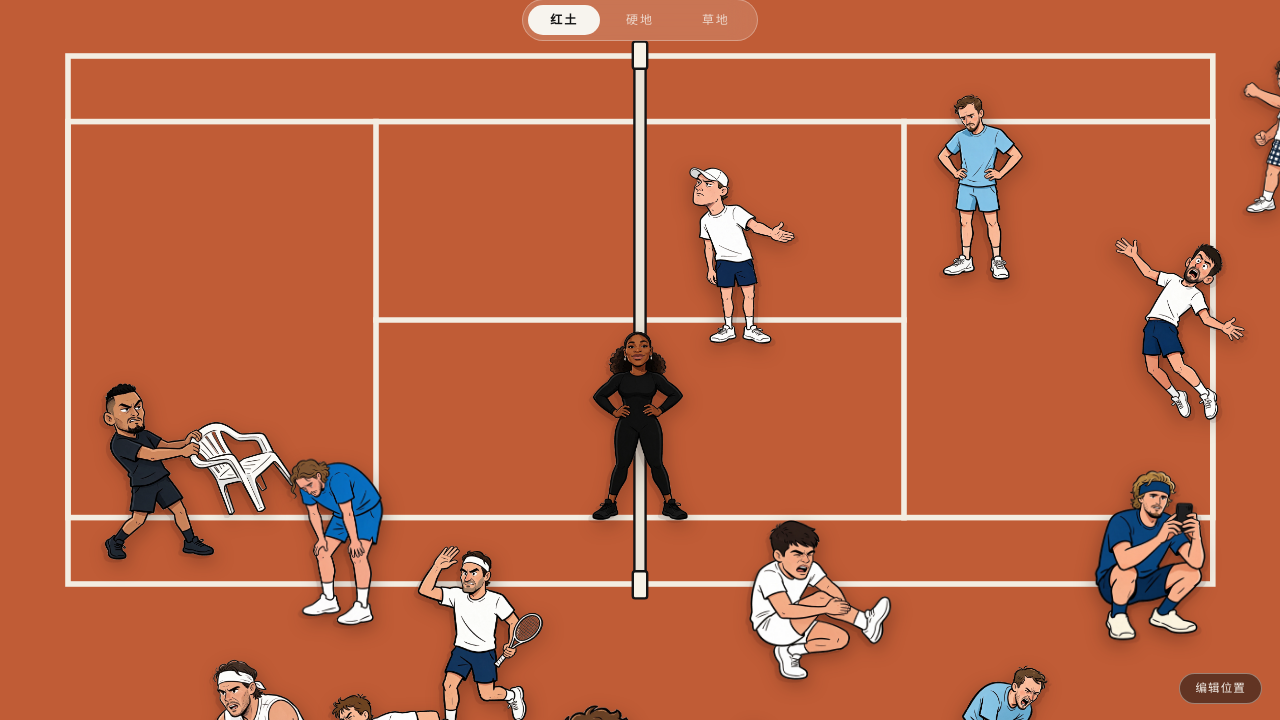
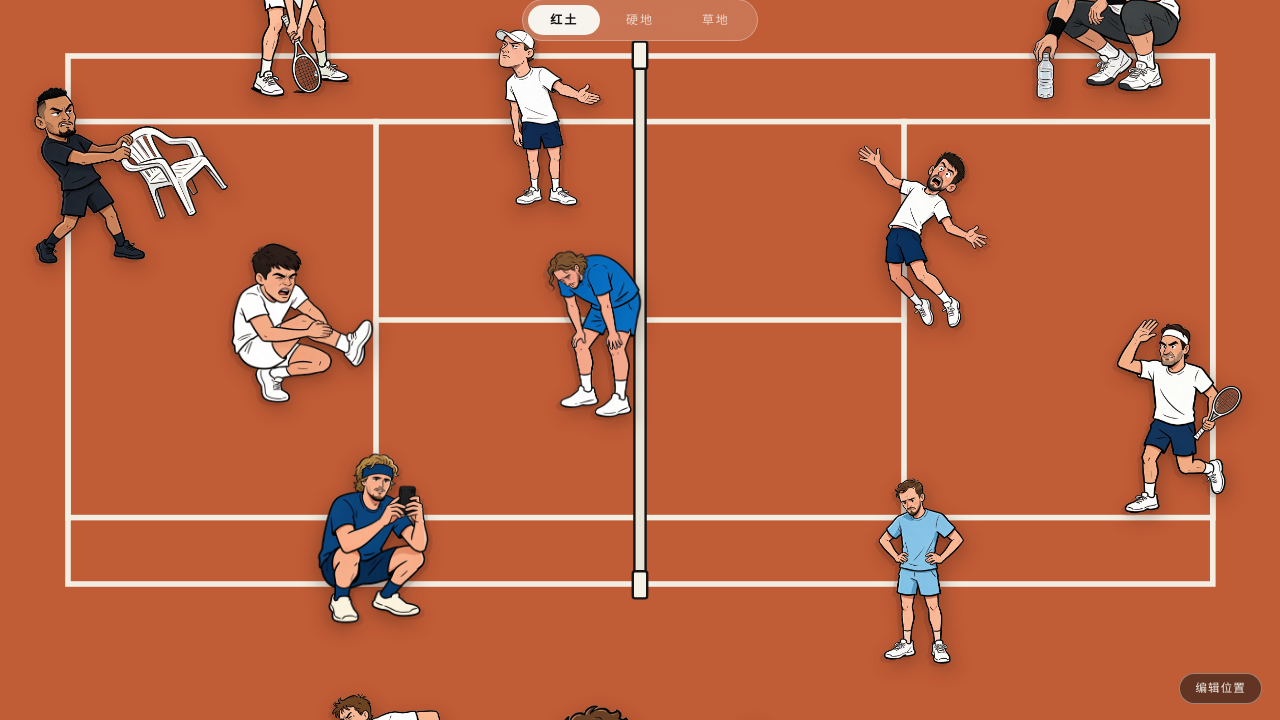
Before and after one commit to lochukin/drama-court, a plain HTML site: page index.html in a window 1280 px wide. Shown: the part 80-800 px from the top of the page. Drawn offline with Linux system fonts and the light colour scheme.

Commit message:
content: 采用用户手工调整后的 17 个位置

```diff
--- a/index.html
+++ b/index.html
@@ -123,46 +123,46 @@ body.empty .empty{display:grid}
 
 <script>
 const EVENTS=[
- {id:1, s:"clay", img:"federer", x:480, y:820, head:33, r:5.9, f:1, sw:1,
+ {id:1, s:"clay", img:"federer", x:1179, y:593, head:33, r:5.9, f:1, sw:1,
   t:"一个球迷冲进场，把红帽子扣在他头上", m:"2009.06.07 · 法网决赛", tag:"荒诞",
   p:"他正准备接发球，一个穿巴萨球衣的人翻进场内，举着红帽往他头上扣。他一边后退一边推开对方，最后跳过球网才甩开。"},
- {id:2, s:"clay", img:"zverev", x:1150, y:720, head:32, r:5.3, f:-1, sw:1.3,
+ {id:2, s:"clay", img:"zverev", x:373, y:703, head:32, r:5.3, f:-1, sw:1.3,
   t:"主裁不肯下场看球印，他掏出手机自己拍", m:"2025.04.27 · 马德里 R3", tag:"较真",
   p:"电子司线判压线，他坚持球印在界外。主裁说系统判定不能改，于是他蹲下去把那个印子拍了下来，随后吃到警告。"},
- {id:3, s:"clay", img:"medvedev", x:980, y:360, head:30, r:6.2, f:1, sw:1,
+ {id:3, s:"clay", img:"medvedev", x:921, y:744, head:30, r:6.2, f:1, sw:1,
   t:"「红土是给失败者准备的」", m:"2023–2024 · 多次", tag:"嘴臭",
   p:"他说要是喜欢像狗一样在泥里打滚，他不评价。后来在蒙特卡洛用法语道歉：我说得夸张了，夸张了很多。"},
- {id:4, s:"clay", img:"nadal", x:250, y:940, head:34, r:5.9, f:1, sw:1.32,
+ {id:4, s:"clay", img:"nadal", x:1107, y:179, head:34, r:5.9, f:1, sw:1.32,
   t:"两瓶水必须摆成一条线", m:"长期 · 每次发球前", tag:"强迫症",
   p:"瓶子斜着放、标签朝固定方向，摆不整齐就不发球。全场都在等他摆完。"},
- {id:5, s:"clay", img:"djokovic", x:1180, y:500, head:31, r:5.9, f:-1, sw:.72,
+ {id:5, s:"clay", img:"djokovic", x:923, y:408, head:31, r:5.9, f:-1, sw:.72,
   t:"一个闭眼都能得分的球，他扎进了网里", m:"2013.06.06 · 法网半决赛", tag:"翻车",
   p:"决胜盘他要拿下这一分，挥拍后整个人撞进网内，被判触网丢分，随后被破发。"},
- {id:6, s:"clay", img:"serena", x:640, y:600, head:32, r:5.9, f:1, sw:1,
+ {id:6, s:"clay", img:"serena", x:1416, y:480, head:32, r:5.9, f:1, sw:1,
   t:"她穿了一身黑，法网第二年就把这套衣服禁了", m:"2018.05.29 · 法网首轮", tag:"出格",
   p:"一件黑色连体战袍。她 7-6、6-4 赢下比赛，赛后说自己像瓦坎达的女王。法网随后收紧着装规定。"},
- {id:7, s:"clay", img:"alcaraz", x:820, y:760, head:32, r:5.0, f:1, sw:1.28,
+ {id:7, s:"clay", img:"alcaraz", x:302, y:483, head:32, r:5.0, f:1, sw:1.28,
   t:"全世界都以为他伤了，他说只是紧张", m:"2023.06.09 · 法网半决赛", tag:"崩了",
   p:"前两盘 1-1，第三盘开始他全身抽筋，几乎走不动。赛后他说：不是身体问题，是我太紧张了。"},
- {id:9, s:"clay", img:"rune", x:742, y:424, head:30, r:5.9, f:-1, sw:1,
+ {id:9, s:"clay", img:"rune", x:548, y:286, head:30, r:5.9, f:-1, sw:1,
   t:"输球后在更衣室被吼，他记了一年", m:"2022.06.01 · 法网八强", tag:"结仇",
   p:"鲁德赢下四盘，网前握手冷到结冰。鲁内赛后说：他在更衣室里冲我脸大吼。一年后两人重逢，全场等着看他们握手。"},
  {id:11, s:"clay", img:"gea", x:392, y:958, head:33, r:5.6, f:1, sw:1.15,
   t:"他跟主裁说：我快拉在场上了", m:"2026.05.24 · 法网首轮", tag:"社死",
   p:"首轮对卡恰诺夫，他捂着肚子跑到主裁面前：我动不了了，再不走我就要拉在场上。得到许可后一路小跑离场，全场愣住。"},
- {id:12, s:"clay", img:"kyrgios", x:200, y:640, head:30, r:5.9, f:1, sw:1.1,
+ {id:12, s:"clay", img:"kyrgios", x:131, y:344, head:30, r:5.9, f:1, sw:1.1,
   t:"砸拍、踢水瓶，然后把椅子甩进场", m:"2019.05.16 · 罗马大师赛", tag:"炸了",
   p:"先摔拍，再踢水瓶，最后拎起一把椅子扔向场地中央，然后直接走人。他被取消资格并罚款。"},
  {id:13, s:"clay", img:"shelton", x:660, y:936, head:28, r:5.4, f:1, sw:1.35,
   t:"脸已经着地了，他还是把这一分赢了", m:"2025.05.30 · 法网第三轮", tag:"滑稽",
   p:"追一个短球时他整个人趴在红土上，球还没到，脸先到了。结果他躺在地上单手把球抽回去，还赢下这一分。赛后自嘲：那是我红土移动太差，不是我鱼跃。"},
- {id:14, s:"clay", img:"medvedev2", x:1002, y:928, head:31, r:5.9, f:-1, sw:1.15,
+ {id:14, s:"clay", img:"medvedev2", x:300, y:177, head:31, r:5.9, f:-1, sw:1.15,
   t:"把球拍摔成两半，然后踢上看台", m:"2024 · 汉堡", tag:"炸了",
   p:"红土上又一个失控的下午。他把拍子砸在地上，再一脚踢进看台，被罚分。"},
- {id:16, s:"clay", img:"wawrinka", x:1286, y:296, head:28, r:5.7, f:1, sw:1,
+ {id:16, s:"clay", img:"wawrinka", x:1355, y:276, head:28, r:5.7, f:1, sw:1,
   t:"他穿一条格子短裤打决赛，然后赢了", m:"2015.06.07 · 法网决赛", tag:"怪人",
   p:"四盘击败世界第一，拿到生涯唯一一个法网。赛后那条格子短裤被讨论得比冠军还多。"},
- {id:17, s:"clay", img:"tsitsipas", x:336, y:706, head:31, r:5.4, f:1, sw:1,
+ {id:17, s:"clay", img:"tsitsipas", x:594, y:498, head:31, r:5.4, f:1, sw:1,
   t:"2-0 领先，然后连丢三盘", m:"2021.06.13 · 法网决赛", tag:"崩盘",
   p:"第一次打进大满贯决赛，前两盘压着世界第一打。之后三盘一共只拿到七局。赛后他说：我今晚会梦到这场球。"},
  {id:18, s:"hard", img:"serena2", x:1500, y:612, head:31, r:5.6, f:-1, sw:1,
```
